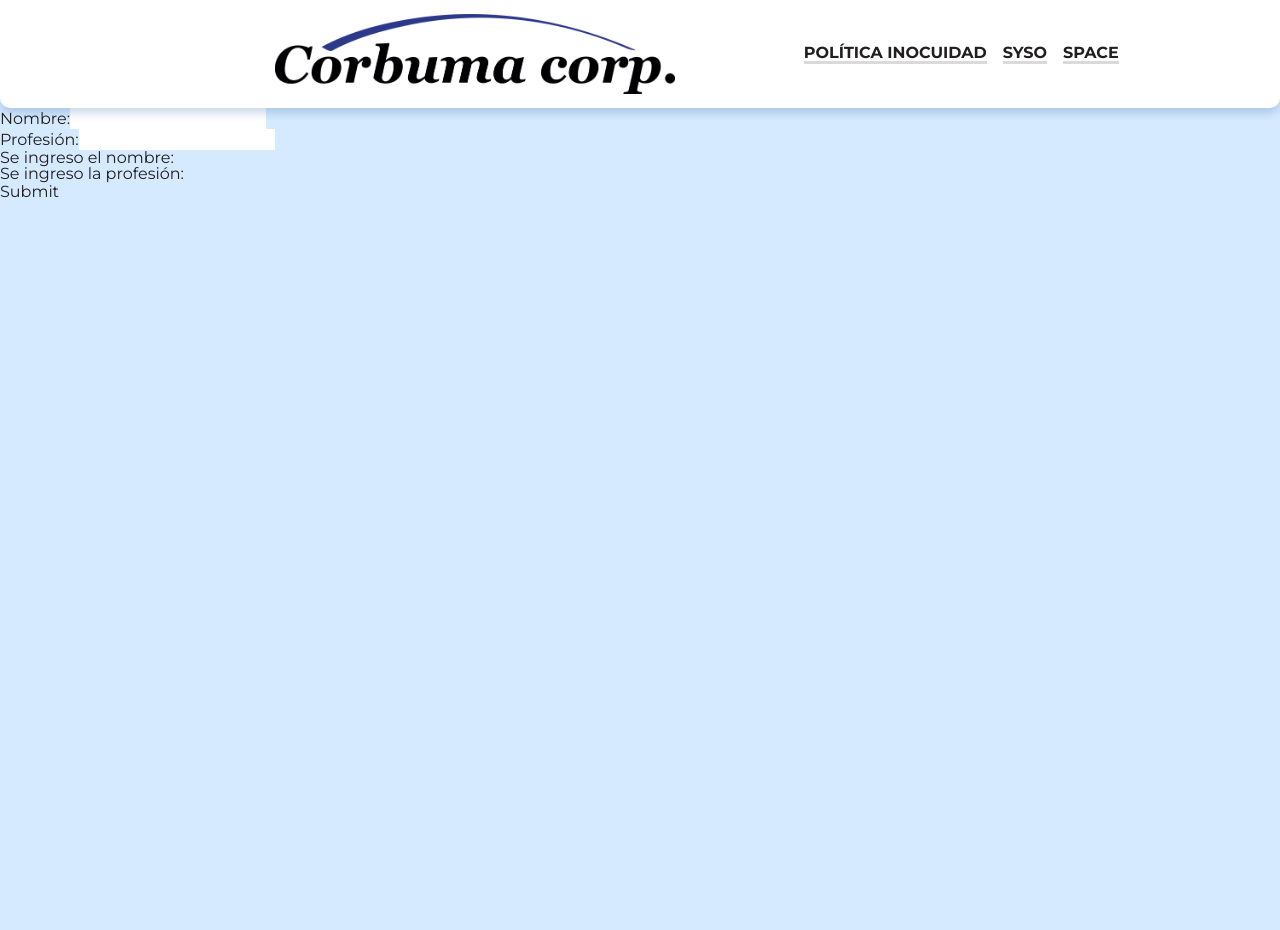
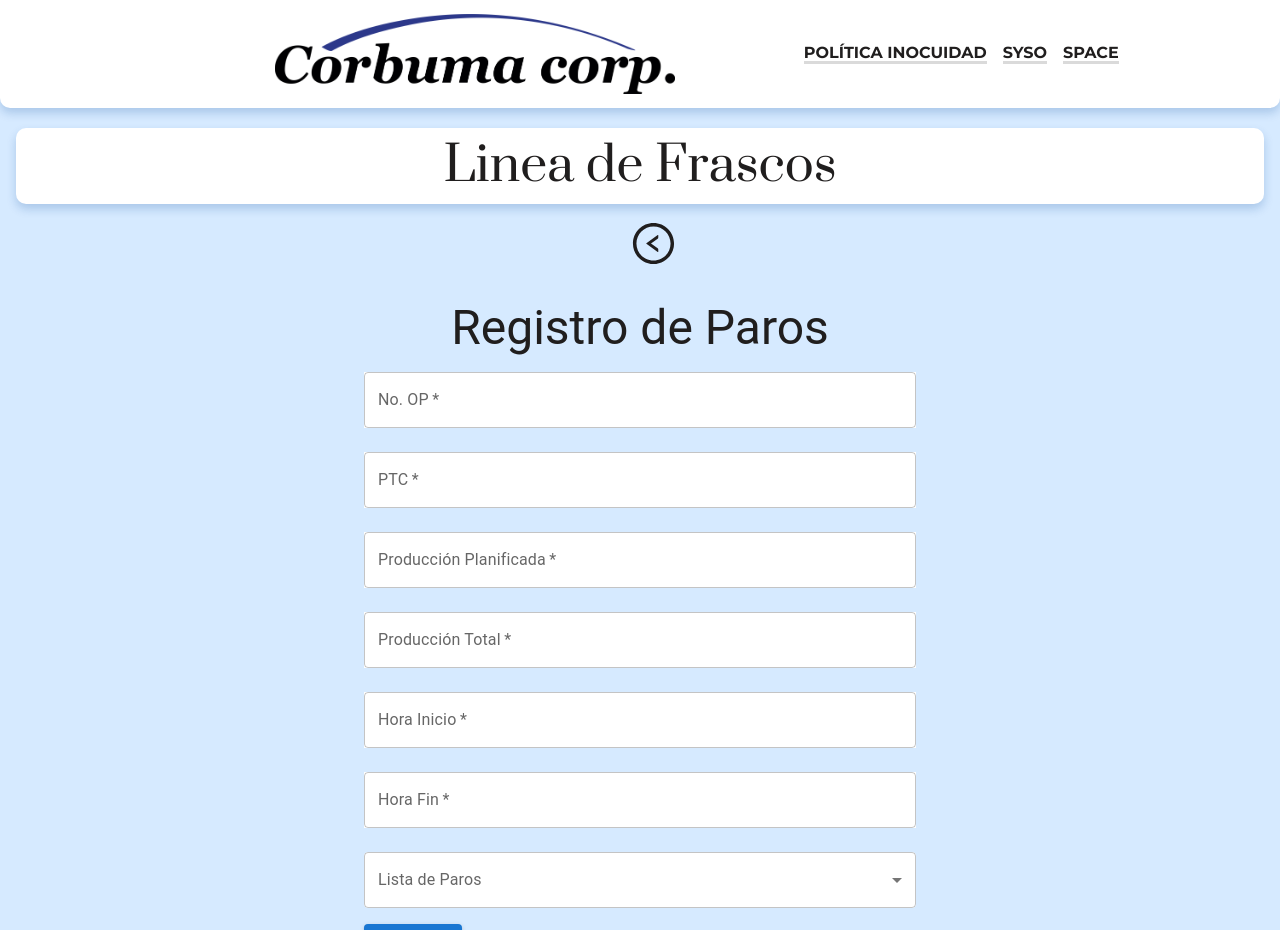
Before and after one commit to lujofire/proyecto_alura, a React (Create React App) app in the folder registros-paros/: page /salsas in a window 1280 px wide. Shown: the top 930 px of the page. Before the commit the page ends 800 px from the top, so only its background shows below. Built offline with nearby package versions, Linux system fonts and the light colour scheme.

Commit message:
Implementando formulario en frascos

```diff
--- a/registros-paros/src/App.css
+++ b/registros-paros/src/App.css
@@ -1,38 +1,8 @@
-.App {
-  text-align: center;
+.color_input {
+  background: white;
 }
 
-.App-logo {
-  height: 40vmin;
-  pointer-events: none;
+.margen_boton {
+  margin-top: 1rem;
+  margin-bottom: 1rem;
 }
-
-@media (prefers-reduced-motion: no-preference) {
-  .App-logo {
-    animation: App-logo-spin infinite 20s linear;
-  }
-}
-
-.App-header {
-  background-color: #282c34;
-  min-height: 100vh;
-  display: flex;
-  flex-direction: column;
-  align-items: center;
-  justify-content: center;
-  font-size: calc(10px + 2vmin);
-  color: white;
-}
-
-.App-link {
-  color: #61dafb;
-}
-
-@keyframes App-logo-spin {
-  from {
-    transform: rotate(0deg);
-  }
-  to {
-    transform: rotate(360deg);
-  }
-}
--- /dev/null
+++ b/registros-paros/src/components/FormSignUp.jsx
@@ -0,0 +1,252 @@
+import { useState } from "react"
+import Button from "@mui/material/Button"
+import TextField from "@mui/material/TextField"
+import * as React from 'react';
+import { useTheme } from '@mui/material/styles';
+import Box from '@mui/material/Box';
+import OutlinedInput from '@mui/material/OutlinedInput';
+import InputLabel from '@mui/material/InputLabel';
+import MenuItem from '@mui/material/MenuItem';
+import FormControl from '@mui/material/FormControl';
+import Select from '@mui/material/Select';
+import Chip from '@mui/material/Chip';
+
+const ITEM_HEIGHT = 48;
+const ITEM_PADDING_TOP = 8;
+const MenuProps = {
+	PaperProps: {
+		style: {
+			maxHeight: ITEM_HEIGHT * 4.5 + ITEM_PADDING_TOP,
+			width: 250,
+		},
+	},
+};
+
+const names = [
+	'1. Calibración de máquina',
+	'2. Inicio de Op',
+	'3. Cambio de bobina/ribbon/fechador',
+	'4. Lavado de máquina',
+	'5. Desinfección de Equipo',
+	'6. Limpieza de área/máquina/equipos cambios de op',
+	'Miriam Wagner',
+	'Bradley Wilkerson',
+	'Virginia Andrews',
+	'Kelly Snyder',
+];
+
+function getStyles(name, personName, theme) {
+	return {
+		fontWeight:
+			personName.indexOf(name) === -1
+				? theme.typography.fontWeightRegular
+				: theme.typography.fontWeightMedium,
+	};
+}
+
+
+function FormSignUp({ handleSubmit }) {
+	const [paro, setParo] = useState('')
+	const [orden, setOrden] = useState("")
+	const [ptc, setPtc] = useState("")
+	const [planificado, setPlanificado] = useState("")
+	const [produccion, setProduccion] = useState("")
+	const [hora_inicio, setInicio] = useState("")
+	const [hora_fin, setFin] = useState("")
+
+
+
+
+	const theme = useTheme();
+	const [personName, setPersonName] = useState([]);
+
+	const handleChange = (event) => {
+		const {
+			target: { value },
+		} = event;
+		setPersonName(
+			// On autofill we get a stringified value.
+			typeof value === 'string' ? value.split(',') : value,
+		);
+	}
+
+
+
+
+	const [errors, setErrors] = useState({
+		name: {
+			error: false,
+			message:
+				"Deben ser al menos 3 caracteres",
+		},
+	})
+
+	function validarOrden(orden) {
+		if (orden.length >= 5) {
+			return {
+				name: {
+					error: false,
+					message: "",
+				},
+			}
+		} else {
+			return {
+				name: {
+					error: true,
+					message:
+						"Deben ser al menos 5 numeros",
+				},
+			}
+		}
+	}
+
+	return (
+		<form
+			onSubmit={(e) => {
+				e.preventDefault()
+				handleSubmit({
+					orden,
+					ptc,
+					planificado,
+					produccion,
+					hora_inicio,
+					hora_fin,
+
+
+				})
+			}}
+		>
+			<TextField
+				required
+				className="color_input"
+				id="orden"
+				label="No. OP"
+				variant="outlined"
+				fullWidth
+				margin="normal"
+				onChange={(e) =>
+					setOrden(e.target.value)
+				}
+				value={orden}
+				error={errors.name.error}
+				helperText={
+					errors.name.error
+						? errors.name.message
+						: ""
+				}
+				onBlur={(e) => {
+					setErrors(
+						validarOrden(
+							e.target.value
+						)
+					)
+				}}
+			/>
+			<TextField
+				required
+				className="color_input"
+				id="ptc"
+				label="PTC"
+				variant="outlined"
+				fullWidth
+				margin="normal"
+				value={ptc}
+				onChange={(e) =>
+					setPtc(e.target.value)
+				}
+			/>
+			<TextField
+				required
+				className="color_input"
+				id="planificado"
+				label="Producción Planificada"
+				variant="outlined"
+				fullWidth
+				margin="normal"
+				value={planificado}
+				onChange={(e) =>
+					setPlanificado(e.target.value)
+				}
+			/>
+
+			<TextField
+				required
+				className="color_input"
+				id="produccion"
+				label="Producción Total"
+				variant="outlined"
+				fullWidth
+				margin="normal"
+				value={produccion}
+				onChange={(e) =>
+					setProduccion(e.target.value)
+				}
+			/>
+
+			<TextField
+				required
+				className="color_input"
+				id="hora_inicio"
+				label="Hora Inicio"
+				variant="outlined"
+				fullWidth
+				margin="normal"
+				value={hora_inicio}
+				onChange={(e) =>
+					setInicio(e.target.value)
+				}
+			/>
+
+			<TextField
+				required
+				className="color_input"
+				id="hora_fin"
+				label="Hora Fin"
+				variant="outlined"
+				fullWidth
+				margin="normal"
+				value={hora_fin}
+				onChange={(e) =>
+					setFin(e.target.value)
+				}
+			/>
+			<div className="margen_boton">
+				<FormControl fullWidth>
+					<InputLabel id="demo-multiple-name-label">Lista de Paros</InputLabel>
+					<Select
+						className="color_input"
+						labelId="demo-multiple-name-label"
+						id="demo-multiple-name"
+						multiple
+						value={personName}
+						onChange={handleChange}
+						input={<OutlinedInput label="Lista de Paaros" />}
+						MenuProps={MenuProps}
+					>
+						{names.map((name) => (
+							<MenuItem
+								key={name}
+								value={name}
+								style={getStyles(name, personName, theme)}
+							>
+								{name}
+							</MenuItem>
+						))}
+					</Select>
+				</FormControl>
+			</div>
+			<div className="margen_boton">
+				<Button
+					className="margen_boton"
+					variant="contained"
+					type="submit"
+				>
+					Guardar
+				</Button>
+			</div>
+		</form >
+	)
+}
+
+
+export default FormSignUp
--- a/registros-paros/src/components/Sasson.jsx
+++ b/registros-paros/src/components/Sasson.jsx
@@ -1,11 +1,9 @@
-import { getValue } from '@testing-library/user-event/dist/utils';
 import '../assets/css/componentes/area.css';
 import frasos from '../assets/img/frascos3.jpg';
 import salsas1 from '../assets/img/salsas2.jpg';
 import aceituna from '../assets/img/aceituna1.jpg';
 import sobre1 from '../assets/img/sobres1.jpg';
 import sobre2 from '../assets/img/sp2.jpg';
-import { useState, useEffect } from 'react'
 import { Link } from "react-router-dom"
 import { AiOutlineLeftCircle } from "react-icons/ai";
 
--- a/registros-paros/src/rutas/Frascos.jsx
+++ b/registros-paros/src/rutas/Frascos.jsx
@@ -1,7 +1,44 @@
 import { AiOutlineLeftCircle } from "react-icons/ai";
 import { Link } from "react-router-dom"
+import Container from '@mui/material/Container'
+import FormSignUp from '../components/FormSignUp'
+import Typography from '@mui/material/Typography'
+import '../App.css'
+import * as React from 'react';
+import { DataGrid } from '@mui/x-data-grid';
+
+
+const columns = [
+  { field: 'id', headerName: 'ID', width: 20 },
+  { field: 'orden', headerName: 'No. Op', width: 100 },
+  { field: 'ptc', headerName: 'PTC', width: 100 },
+  { field: 'planificado', headerName: 'Producción Planificada', type: 'number', width: 200,},
+  { field: 'produccion', headerName: 'Producción Total', type: "number", width: 160,},
+];
+
+const rows = [
+  { id: 1, orden: '12525', ptc: '00582', planificado: 258, produccion: 5852 },
+  { id: 2, lastName: 'Lannister', firstName: 'Cersei', age: 42 },
+  { id: 3, lastName: 'Lannister', firstName: 'Jaime', age: 45 },
+  { id: 4, lastName: 'Stark', firstName: 'Arya', age: 16 },
+  { id: 5, lastName: 'Targaryen', firstName: 'Daenerys', age: null },
+  { id: 6, lastName: 'Melisandre', firstName: null, age: 150 },
+  { id: 7, lastName: 'Clifford', firstName: 'Ferrara', age: 44 },
+  { id: 8, lastName: 'Frances', firstName: 'Rossini', age: 36 },
+  { id: 9, lastName: 'Roxie', firstName: 'Harvey', age: 65 },
+];
+
+
+
+
 
 const Frascos = () => {
+
+  const handleSubmit = (valores) => {
+    console.log('Frascos: ', valores)
+  }
+
+
   return <>
     <main>
       <div className="container">
@@ -17,6 +54,28 @@ const Frascos = () => {
         </Link>
       </div>
     </section>
+
+    <Container component="section" maxWidth="sm">
+      <Typography variant="h3" align="center" component="h1">Registro de Paros</Typography>
+      <FormSignUp handleSubmit={handleSubmit} />
+    </Container>
+
+    <div style={{ height: 400, width: '100%' }}>
+      <DataGrid
+        className="color_input"
+        rows={rows}
+        columns={columns}
+        initialState={{
+          pagination: {
+            paginationModel: { page: 0, pageSize: 5},
+          },
+        }}
+        pageSizeOptions={[5, 10, 15, 20]}
+        checkboxSelection
+      />
+    </div>
+
+
   </>
 }
 
--- a/registros-paros/src/rutas/Salsas.jsx
+++ b/registros-paros/src/rutas/Salsas.jsx
@@ -1,31 +1,38 @@
 import { AiOutlineLeftCircle } from "react-icons/ai";
 import { Link } from "react-router-dom";
-import React, { useState, useEffect } from 'react';
+import Container from '@mui/material/Container'
+import FormSignUp from '../components/FormSignUp'
+import Typography from '@mui/material/Typography'
+import '../App.css'
 
-const Salsas = (props) => {
-  const [state, setState] = useState({
-    nombre: "",
-    profesion: ""
-  });
+const Salsas = () => {
 
-  const handleInputChange = (e) => {
-    setState({
-      [e.target.name]: e.target.value
-    });
-  };
+  const handleSubmit = (valores) => {
+    console.log('Salsas y Aderezos: ', valores)
+  }
 
-  return (
-    <form>
-      <label for="nombre">Nombre:</label>
-      <input type="text" name="nombre" onChange={handleInputChange} />
-      <br />
-      <label for="profesion">Profesión:</label>
-      <input type="text" name="profesion" onChange={handleInputChange} />
-      <h2>Se ingreso el nombre: {state.nombre} </h2>
-      <h2>Se ingreso la profesión: {state.profesion} </h2>
-      <button type="submit">Submit</button>
-    </form>
-  );
+  return <>
+    <main>
+      <div className="container">
+        <h2 className="title-page">Linea de Frascos</h2>
+      </div>
+    </main>
+    <section className='colaboradores equipo'>
+      <div className='regresar'>
+        <Link to="/sasson" >
+          <AiOutlineLeftCircle
+            className='margen_flecha'
+          />
+        </Link>
+      </div>
+    </section>
+
+    <Container component="section" maxWidth="sm">
+      <Typography variant="h3" align="center" component="h1">Registro de Paros</Typography>
+      <FormSignUp handleSubmit={handleSubmit} />
+    </Container>
+
+  </>
 }
 
 export default Salsas
```
Also changed, not shown: registros-paros/package.json (+7 -0 lines), registros-paros/src/components/FuncComponent.jsx (added, +30 -0 lines), 1 other file (tests, documents, lock files or other folders).
